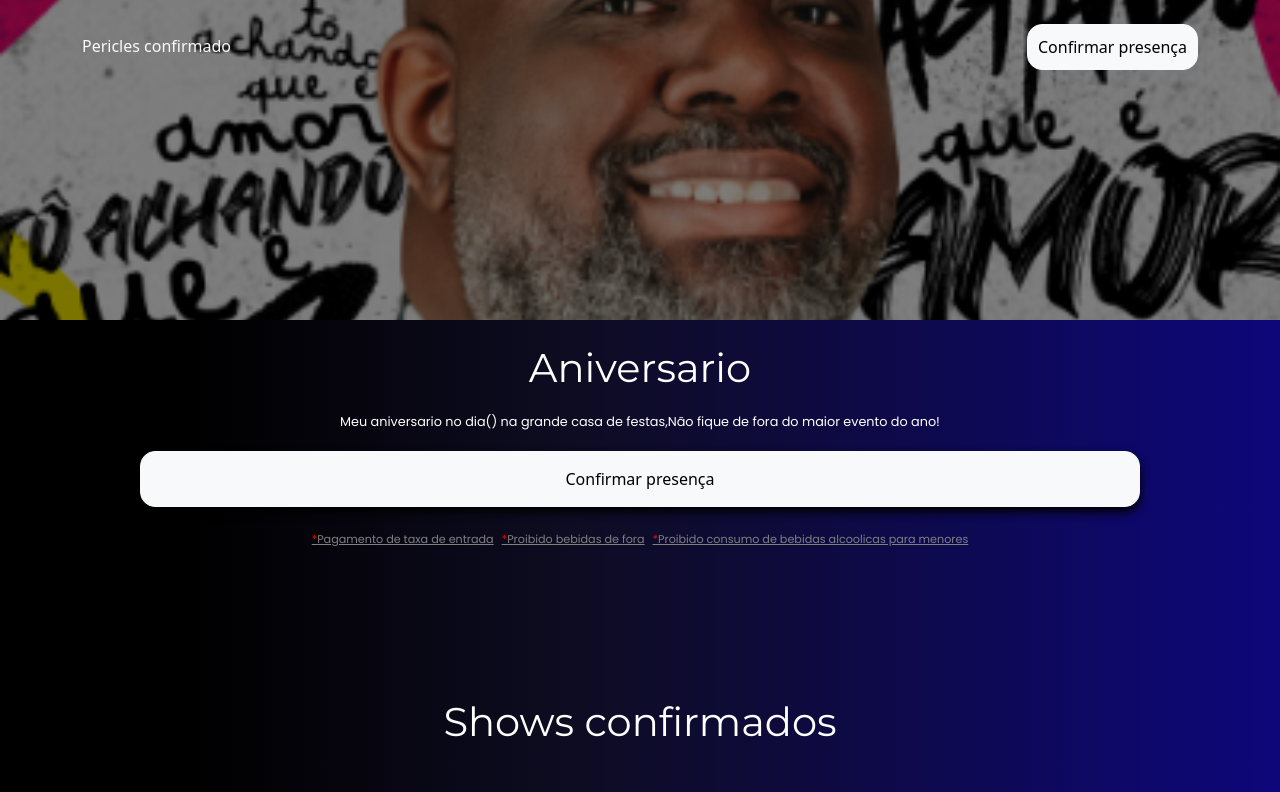
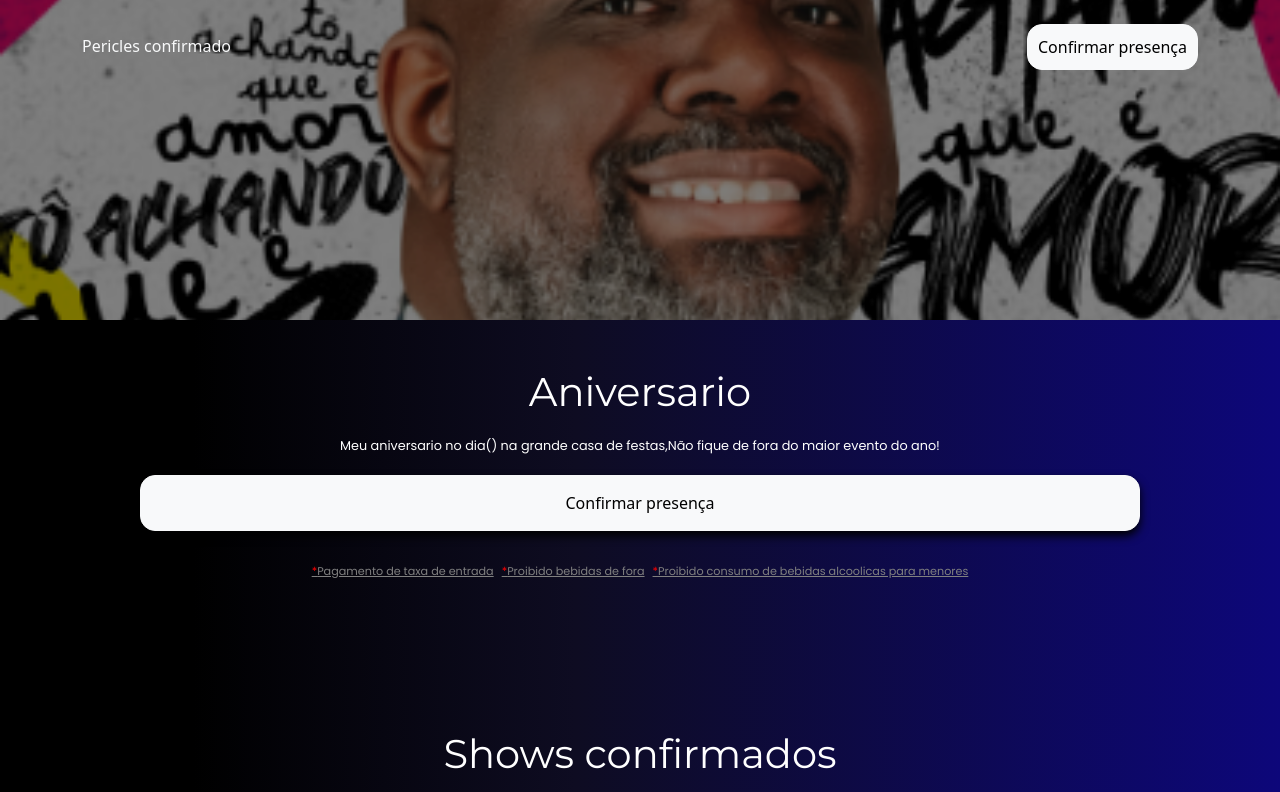
Before and after one commit to dani10014/landing-page-aniversario, a website: page index.html in a window 1280 px wide. Shown: the top 792 px of the page. Drawn offline with nearby package versions, Linux system fonts and the light colour scheme.

Commit message:
Mudando posicção dos previous slides

```diff
--- a/index.html
+++ b/index.html
@@ -26,14 +26,14 @@
             <img src="./src/imagens/capa-péricles.png">
         </div>
         <section class="secao-nome-e-data">
-            <div class="container py-4 text-center secao-nome-e-data__container">
+            <div class="container py-4 pt-5 text-center secao-nome-e-data__container">
                 <h1>Aniversario</h1>
                 <p>Meu aniversario no dia() na grande casa de festas,Não fique de fora do maior evento do ano!</p>
                 <button class="btn btn-light secao-nome-e-data__container__btn">Confirmar presença</button>
             </div>
         </section>
         <section class="regras-e-detalhes">
-            <div class="container px-5 d-flex justify-content-center text-center">
+            <div class="container px-5 pt-2 d-flex justify-content-center text-center">
                 <ul class="container__lista d-flex gap-2 text-center">
                     <li>Pagamento de taxa de entrada</li>
                     <li class="text-center">Proibido bebidas de fora</li>
```
